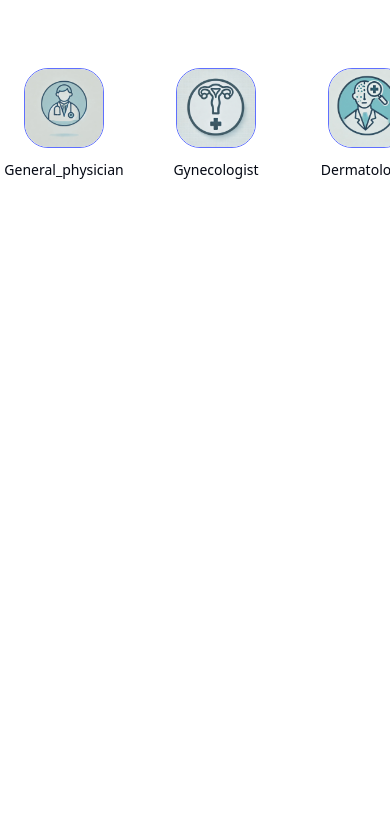
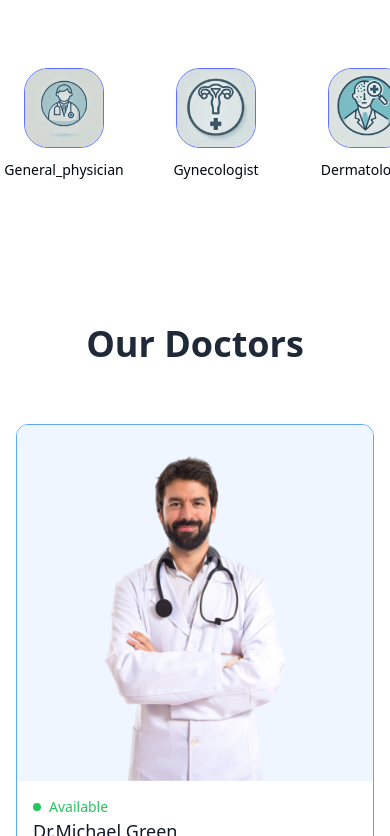
Before and after one commit to AayushBdrShahi/HospitalManagementSystem, a React (Vite) app: page / in a window 390 px wide. Shown: the part 1164-2000 px from the top of the page. Before the commit the page ends 1424 px from the top, so only its background shows below. Built offline with nearby package versions, Linux system fonts and the light colour scheme.

Commit message:
Add doctors in Home page

```diff
--- a/index.html
+++ b/index.html
@@ -1,5 +1,5 @@
 <!doctype html>
-<html lang="en">
+<html lang="en" class="scroll-smooth">
   <head>
     <meta charset="UTF-8" />
     <link rel="icon" type="image/svg+xml" href="/vite.svg" />
--- /dev/null
+++ b/src/components/TopDoctors.jsx
@@ -0,0 +1,32 @@
+import React, { useContext } from 'react'
+import { useNavigate } from 'react-router-dom'
+import { doctors } from '../assets/assets';
+import { AppContext } from '../context/Appcontext';
+
+const TopDoctors = () => {
+    const navigate = useNavigate();
+    const {doctors} = useContext(AppContext)
+  return (
+    <div className='flex flex-col items-center gap-10 my-16 md:mx-10 text-gray-800'>
+        <h1 className='text-4xl font-bold'> Our Doctors</h1>
+        <div className='w-full grid grid-cols-1 sm:grid-cols-2 md:grid-cols-4 gap-8 pt-5 gap-y-6 px-4 sm:px-0'>
+            {doctors.slice(0,10).map((item,index) =>(
+                <div onClick={()=>navigate(`/appointments/${item._id}`)} className='border border-blue-400 rounded-xl overflow-hidden cursor-pointer hover:translate-y-[-10px] transition-all duration-500 'key={index}>
+                    <img className='bg-blue-50 w-full h-59 rounded-t-lg' src={item.image} alt="" />
+                    <div className='p-4'>
+                        <div className='flex items-center gap-2 text-sm text-center text-green-500'>
+                            <p className='w-2 h-2 bg-green-500 rounded-full'></p><p>Available</p>
+                    </div>
+                    <p className='text-gray-900 text-lg font-medium'>{item.name}</p>
+                    <p className='text-gray-700 text-sm'>{item.speciality}</p>
+                    </div>
+                </div>
+            ))}
+        </div>
+        <button onClick={()=> {navigate('/doctors');scrollTo(0,0)}} className='bg-blue-500 text-black px-10 py-3 hover:bg-blue-600 hover:to-blue-700 transition rounded-full mt-10'>More Doctors</button>
+
+    </div>
+  )
+}
+
+export default TopDoctors
--- /dev/null
+++ b/src/context/Appcontext.jsx
@@ -0,0 +1,19 @@
+import { createContext } from "react";
+import { doctors } from "../assets/assets";
+
+export const AppContext = createContext()
+
+const AppContextProvider =(props)=>{
+
+
+
+    const value={
+        doctors
+    }
+    return (
+        <AppContext.Provider value={value}>
+          {props.children}
+        </AppContext.Provider>
+      )
+}
+export default AppContextProvider
--- a/src/pages/Home.jsx
+++ b/src/pages/Home.jsx
@@ -1,12 +1,14 @@
 import React from 'react'
 import Header from '../components/Header'
 import SpecialityMenu from '../components/SpecialityMenu'
+import TopDoctors from '../components/TopDoctors'
 
 const Home = () => {
   return (
     <div>
       <Header/>
       <SpecialityMenu/>
+      <TopDoctors/>
     </div>
   )
 }
```
Also changed, not shown: src/main.jsx (+5 -2 lines).
